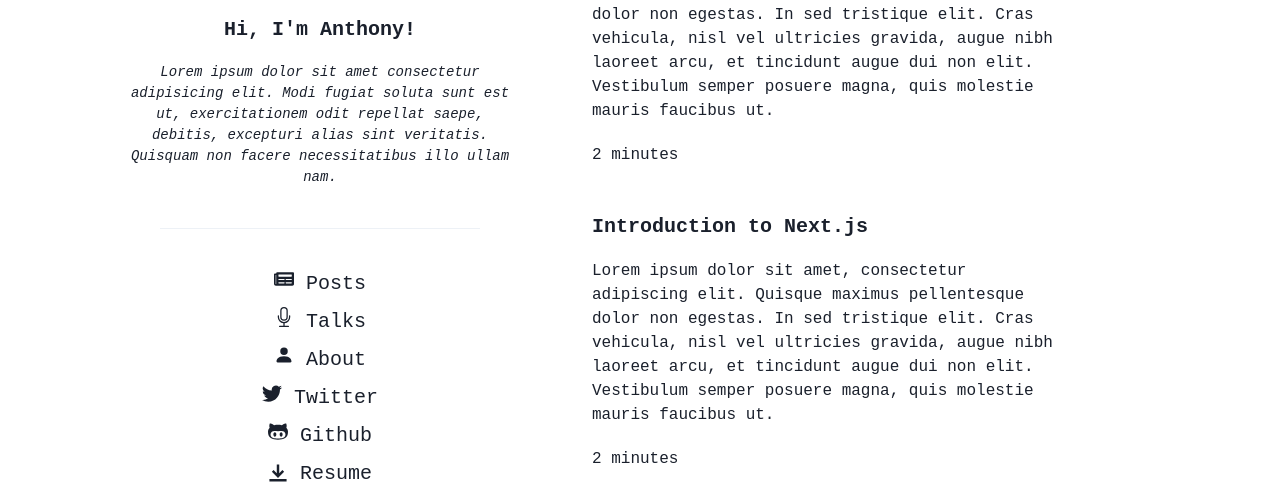
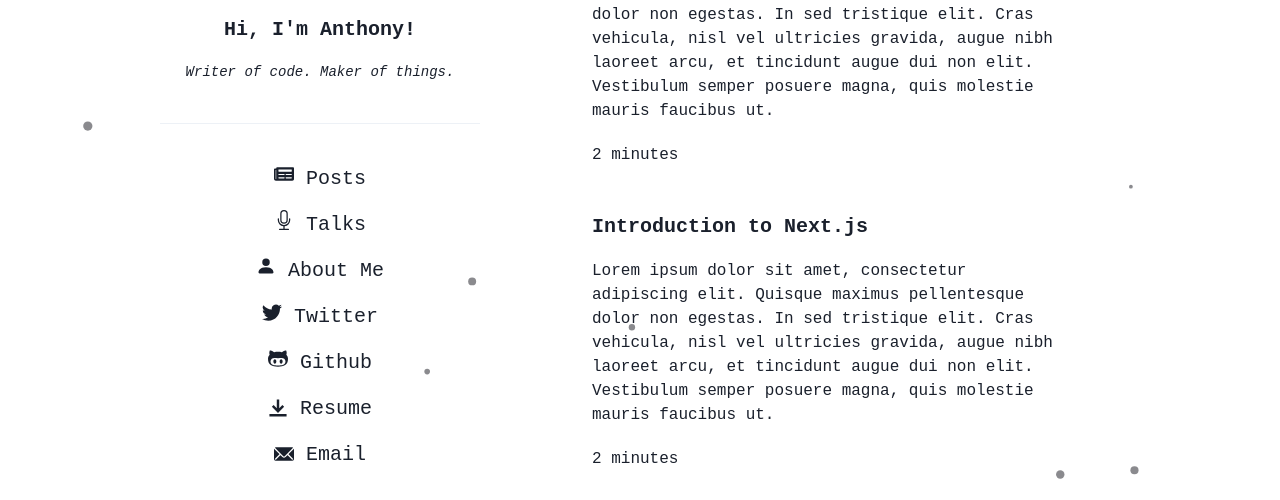
Before and after one commit to WTFox/blog, a Next.js app: page / in a window 1280 px wide. Shown: the part 280-780 px from the top of the page. Built offline with nearby package versions, Linux system fonts and the light colour scheme; a web font is replaced by a local one.

Commit message:
links extracted, particle config extracted (as any for now), links are in Grid

```diff
--- a/src/components/Nav.tsx
+++ b/src/components/Nav.tsx
@@ -3,11 +3,11 @@ import {
   Text,
   Box,
   Image,
-  useColorModeValue,
   Heading,
   Link as ChakraLink,
   Divider,
-  VStack,
+  GridItem,
+  Grid,
 } from "@chakra-ui/react";
 import Link from "next/link";
 
@@ -18,67 +18,59 @@ import { BsFillPersonFill, BsMic, BsTwitter } from "react-icons/bs";
 import Section from "./Section";
 import { Container } from "@/components/Container";
 
+const linkData = [
+  { href: "#Posts", icon: FaNewspaper, text: "    Posts", isExternal: false },
+  { href: "/talks", icon: BsMic, text: "    Talks", isExternal: false },
+  {
+    href: "/about",
+    icon: BsFillPersonFill,
+    text: "    About Me",
+    isExternal: false,
+  },
+  {
+    href: "https://twitter.com/__wtfox__",
+    icon: BsTwitter,
+    text: "    Twitter",
+    isExternal: true,
+  },
+  {
+    href: "https://github.com/wtfox/",
+    icon: GoOctoface,
+    text: "    Github",
+    isExternal: true,
+  },
+  { href: "/", icon: DownloadIcon, text: "    Resume", isExternal: false },
+  {
+    href: "mailto:anthonyfox1988@gmail.com",
+    icon: EmailIcon,
+    text: "    Email",
+    isExternal: true,
+  },
+];
+
 const Links = () => {
   return (
-    <Section pt={10} textAlign="left" w="80%">
-      <VStack>
-        <Link passHref href={"/"}>
-          <ChakraLink fontSize={"xl"}>
-            <Text textAlign={"left"}>
-              <Icon as={FaNewspaper} />
-              {"    Posts"}
-            </Text>
-          </ChakraLink>
-        </Link>
-        <Link passHref href={"/talks"}>
-          <ChakraLink fontSize={"xl"}>
-            <Text textAlign={"left"}>
-              <Icon as={BsMic} />
-              {"    Talks"}
-            </Text>
-          </ChakraLink>
-        </Link>
-        <Link passHref href={"/about"}>
-          <ChakraLink fontSize={"xl"}>
-            <Text textAlign={"left"}>
-              <Icon as={BsFillPersonFill} />
-              {"    About"}
-            </Text>
-          </ChakraLink>
-        </Link>
-        <Link passHref href={"https://twitter.com/__wtfox__"}>
-          <ChakraLink isExternal fontSize={"xl"}>
-            <Text textAlign={"left"}>
-              <Icon as={BsTwitter} />
-              {"    Twitter"}
-            </Text>
-          </ChakraLink>
-        </Link>
-        <Link passHref href={"https://github.com/wtfox"}>
-          <ChakraLink isExternal fontSize={"xl"}>
-            <Text textAlign={"left"}>
-              <Icon as={GoOctoface} />
-              {"    Github"}
-            </Text>
-          </ChakraLink>
-        </Link>
-        <Link passHref href={"/"}>
-          <ChakraLink fontSize={"xl"}>
-            <Text textAlign={"left"}>
-              <Icon as={DownloadIcon} />
-              {"    Resume"}
-            </Text>
-          </ChakraLink>
-        </Link>
-        <Link passHref href={"/"}>
-          <ChakraLink fontSize={"xl"}>
-            <Text textAlign={"left"}>
-              <Icon as={EmailIcon} />
-              {"    Email"}
-            </Text>
-          </ChakraLink>
-        </Link>
-      </VStack>
+    <Section pt={10} textAlign="center" w="80%">
+      <Grid
+        justifyItems={"center"}
+        templateRows={{ base: "repeat(2, 1fr)", lg: "repeat(1, 1fr)" }}
+        templateColumns={{ base: "repeat(2, 1fr)", lg: "repeat(1, 1fr)" }}
+        gap={4}
+      >
+        {linkData.map((link) => {
+          return (
+            <GridItem>
+              <Link passHref href={link.href}>
+                <ChakraLink isExternal={link.isExternal} fontSize={"xl"}>
+                  <Text>
+                    <Icon as={link.icon} /> {link.text}{" "}
+                  </Text>
+                </ChakraLink>
+              </Link>
+            </GridItem>
+          );
+        })}
+      </Grid>
     </Section>
   );
 };
@@ -114,10 +106,7 @@ const NavContent = () => {
         <Heading fontSize={"xl"}>Hi, I'm Anthony!</Heading>
         <Container maxW={"md"} pt={5}>
           <Text fontSize={"sm"} as="i">
-            Lorem ipsum dolor sit amet consectetur adipisicing elit. Modi fugiat
-            soluta sunt est ut, exercitationem odit repellat saepe, debitis,
-            excepturi alias sint veritatis. Quisquam non facere necessitatibus
-            illo ullam nam.
+            Writer of code. Maker of things.
           </Text>
         </Container>
       </Section>
--- a/src/components/Particle.tsx
+++ b/src/components/Particle.tsx
@@ -2,13 +2,9 @@ import Particles from "react-tsparticles";
 
 import { Box, useColorModeValue } from "@chakra-ui/react";
 
-const Particle = () => {
-  const color = useColorModeValue("#16161D", "#FBB6CE");
-  return (
-    <Box zIndex={-1} pos={"fixed"}>
-      <Particles
-        options={{
-          fpsLimit: 30,
+const particleOptions = (color: string): any => {
+  return {
+    fpsLimit: 60,
     particles: {
       color: {
         value: color,
@@ -16,13 +12,13 @@ const Particle = () => {
       move: {
         direction: "right",
         enable: true,
-              outMode: "bounce",
+        outMode: "out",
         random: true,
         speed: 2,
         straight: false,
       },
       number: {
-              value: 25,
+        value: 10,
       },
       opacity: {
         value: 0.5,
@@ -36,7 +32,14 @@ const Particle = () => {
       },
     },
     detectRetina: true,
-        }}
+  };
+};
+
+const Particle = () => {
+  return (
+    <Box zIndex={-1} pos={"fixed"}>
+      <Particles
+        options={particleOptions(useColorModeValue("#16161D", "#FBB6CE"))}
       />
     </Box>
   );
--- a/src/components/PostList.tsx
+++ b/src/components/PostList.tsx
@@ -7,7 +7,9 @@ export const PostList = ({ posts }) => {
   return (
     <Stack px={20}>
       <Section pb={10} delay={0.1}>
-        <Heading size="xl">Posts</Heading>
+        <Heading id="Posts" size="xl">
+          Posts
+        </Heading>
       </Section>
       {posts.map((post, index) => {
         return (
--- a/src/pages/_app.tsx
+++ b/src/pages/_app.tsx
@@ -5,11 +5,13 @@ import Fonts from "@/components/Fonts";
 import { AppProps } from "next/app";
 
 import Layout from "@/components/Layout";
+import Particle from "@/components/Particle";
 
 function MyApp({ Component, pageProps }: AppProps) {
   return (
     // TODO: add Head tag
     <ChakraProvider resetCSS theme={theme}>
+      <Particle />
       <Fonts />
       <Layout>
         <Component {...pageProps} />
```
Lines whose indentation alone changed are shown as unchanged.
